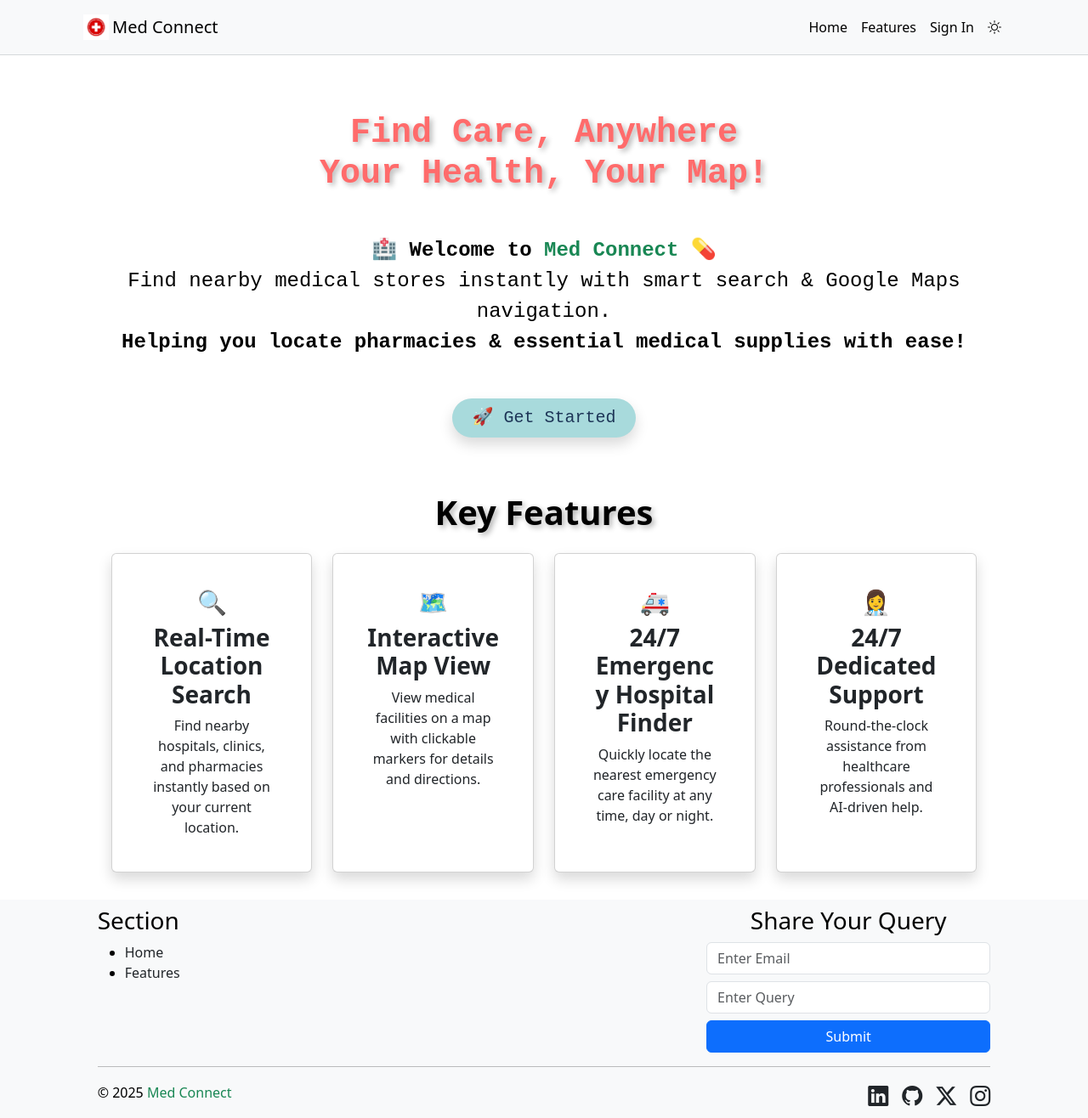
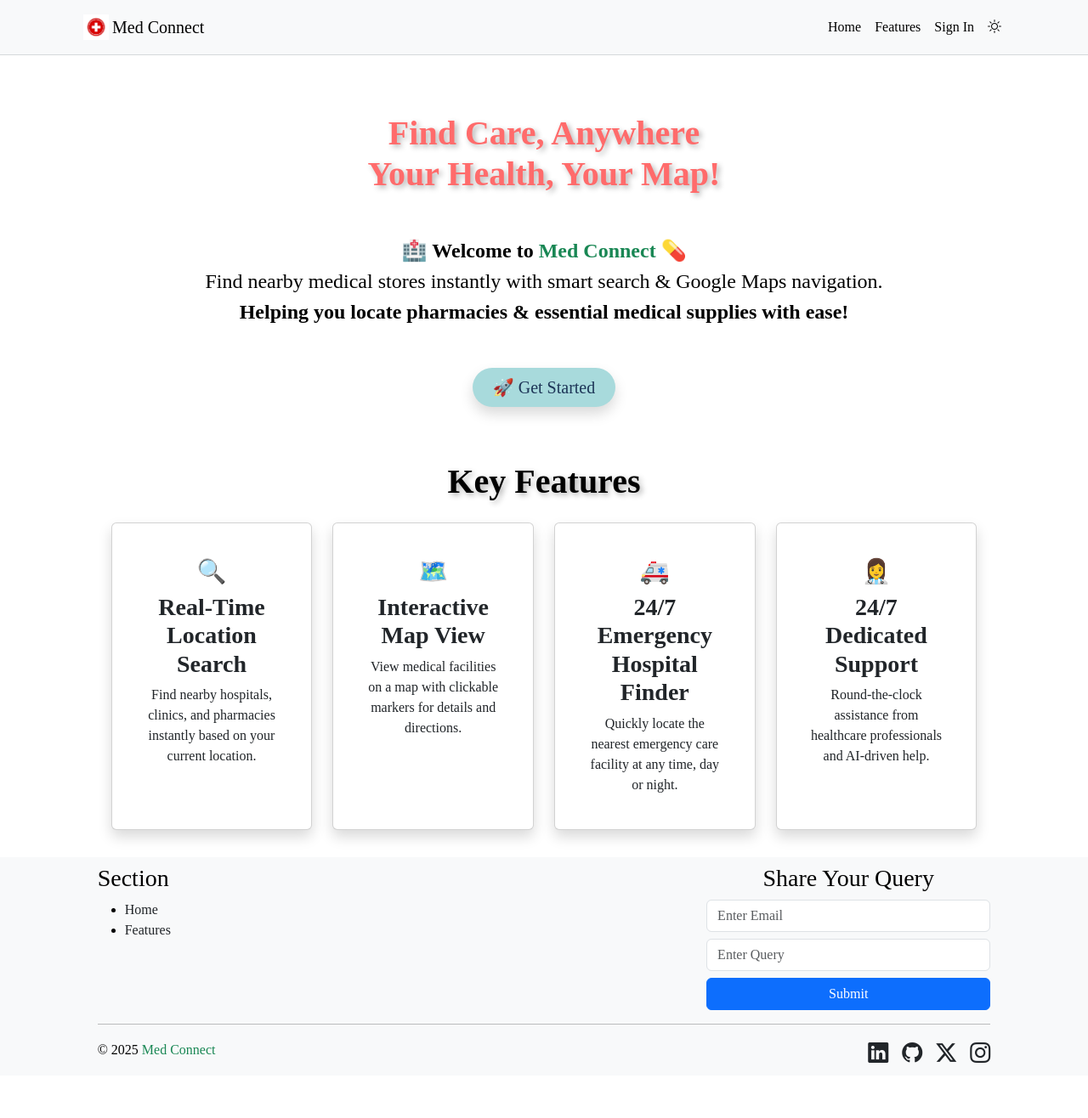
Before and after one commit to ruturajjadhav07/Med-Connect, a React (Vite) app: page / in a window 1280 px wide. Shown: the whole page at 85% size. After the commit the page ends 1266 px from the top, so only its background shows below. Built offline with nearby package versions, Linux system fonts and the light colour scheme; no server answers.

Commit message:
updted font style

```diff
--- a/src/Components/Features.jsx
+++ b/src/Components/Features.jsx
@@ -5,7 +5,7 @@
 const Features = () => {
   return (
     <div>
-      <div className="container p-4 col-md-10" id="features">
+      <div className="container p-4 col-md-10" id="features" style={{ fontFamily: "Sans serif " }}>
         <h1
           className="text-center fw-bold m-4"
           style={{
--- a/src/Components/Footer.jsx
+++ b/src/Components/Footer.jsx
@@ -26,7 +26,7 @@
   const year = new Date().getFullYear();
 
   return (
-    <div className="bg-light mt-2">
+    <div className="bg-light mt-2" style={{ fontFamily: "Sans serif " }}>
       <footer className="container col-md-10 p-2">
         <div className="row">
           <div className="col-md-8 d-flex">
@@ -107,7 +107,7 @@
               ></a>
               <a
                 className="bi bi-instagram text-dark fs-4"
-                href="https://www.instagram.com/ruturajj_07/"
+                href="https://www.instagram.com/ruturajj_0  7/"
                 aria-label="Instagram"
                 target="_blank"
               ></a>
--- a/src/Components/Main.jsx
+++ b/src/Components/Main.jsx
@@ -16,7 +16,7 @@
       <div
         className="container col-md-10 d-flex flex-column p-2"
         id="home"
-        style={{ fontFamily: "monospace" }}
+        style={{ fontFamily: "Sans serif " }}
       >
         <h1 className="text-center" style={{ marginTop: "60px" }}>
           <span
--- a/src/Components/Navbar.jsx
+++ b/src/Components/Navbar.jsx
@@ -17,7 +17,7 @@
 
   return (
     <div>
-      <div className="bg-light sticky-top">
+      <div className="bg-light sticky-top" style={{ fontFamily: "Sans serif " }}>
         <div className="container">
           <nav className="navbar navbar-expand-lg navbar-light">
             <div className="container-fluid">
```
